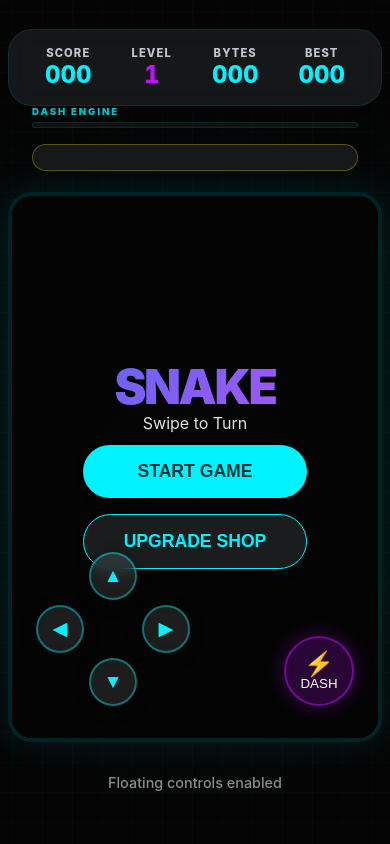
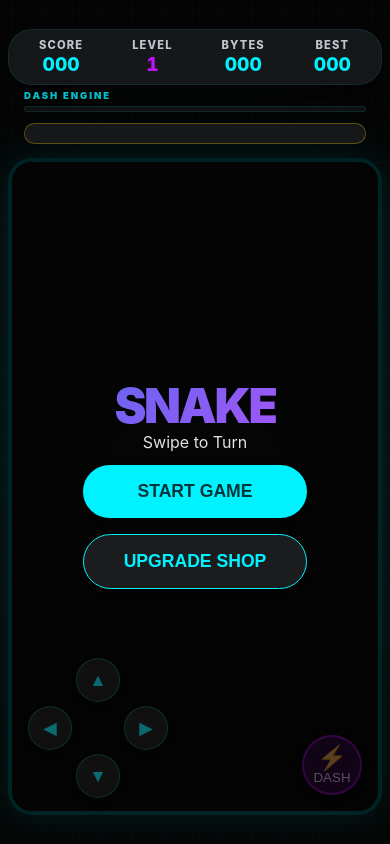
Before and after one commit to sinsian0929/snake-pwa, a website built with Vite: page index.html in a window 390 px wide. Built offline with nearby package versions, Linux system fonts and the light colour scheme.

Commit message:
Fix: Enhance mobile UI with higher transparency, lower controls, and adaptive layout

```diff
--- a/index.html
+++ b/index.html
@@ -157,9 +157,7 @@
         </div>
       </main>
 
-      <footer class="game-controls">
-        <div class="control-tip">Floating controls enabled</div>
-      </footer>
+
     </div>
   </div>
   <script type="module" src="src/main.js"></script>
--- a/style.css
+++ b/style.css
@@ -721,13 +721,12 @@ canvas {
     margin-bottom: -2px;
 }
 
-.dash-trigger .text {}
 
 /* Mobile Floating Controls */
 .mobile-controls.floating-left {
     position: absolute;
-    bottom: 2rem;
-    left: 1.5rem;
+    bottom: 0.8rem;
+    left: 1rem;
     z-index: 100;
     pointer-events: none;
 }
@@ -747,10 +746,12 @@ canvas {
 .d-btn {
     width: 55px;
     height: 55px;
-    background: rgba(255, 255, 255, 0.1);
-    backdrop-filter: blur(8px);
-    border: 2px solid rgba(0, 242, 255, 0.4);
-    color: var(--m3-primary);
+    background: rgba(255, 255, 255, 0.05);
+    /* Very transparent */
+    backdrop-filter: blur(2px);
+    border: 1.5px solid rgba(0, 242, 255, 0.15);
+    color: rgba(0, 242, 255, 0.4);
+    /* Faded color */
     border-radius: 50%;
     font-size: 1.4rem;
     display: flex;
@@ -758,7 +759,7 @@ canvas {
     align-items: center;
     cursor: pointer;
     transition: all 0.1s;
-    box-shadow: 0 4px 15px rgba(0, 0, 0, 0.4);
+    box-shadow: 0 4px 10px rgba(0, 0, 0, 0.2);
 }
 
 .d-btn.up {
@@ -788,22 +789,23 @@ canvas {
 /* Floating Dash Button (Right Side) */
 .dash-trigger.floating-right {
     position: absolute;
-    bottom: 2.5rem;
-    right: 2rem;
-    width: 80px;
-    height: 80px;
+    bottom: 1.2rem;
+    right: 1.2rem;
+    width: 75px;
+    height: 75px;
     border-radius: 50%;
-    background: rgba(188, 19, 254, 0.2);
-    backdrop-filter: blur(8px);
-    border: 2px solid rgba(188, 19, 254, 0.5);
-    color: #fff;
+    background: rgba(188, 19, 254, 0.08);
+    /* Very transparent */
+    backdrop-filter: blur(2px);
+    border: 2px solid rgba(188, 19, 254, 0.2);
+    color: rgba(255, 255, 255, 0.3);
     display: flex;
     flex-direction: column;
     justify-content: center;
     align-items: center;
     z-index: 100;
     cursor: pointer;
-    box-shadow: 0 0 20px rgba(188, 19, 254, 0.3);
+    box-shadow: 0 0 15px rgba(0, 0, 0, 0.2);
 }
 
 .dash-trigger:active {
@@ -826,22 +828,40 @@ canvas {
 }
 
 @media (max-width: 480px) {
+    .game-hud {
+        padding: 0.5rem;
+        gap: 0.3rem;
+    }
+
+    .score-card .value {
+        font-size: 1.2rem;
+    }
+
+    .dash-hud {
+        margin: -0.2rem 1rem 0.2rem;
+    }
+
+    .challenge-banner {
+        margin: 0 1rem 0.4rem;
+        padding: 0.6rem;
+    }
+
     .d-pad {
-        grid-template-columns: repeat(3, 48px);
-        grid-template-rows: repeat(3, 48px);
-        gap: 5px;
+        grid-template-columns: repeat(3, 44px);
+        grid-template-rows: repeat(3, 44px);
+        gap: 4px;
     }
 
     .d-btn {
-        width: 48px;
-        height: 48px;
-        font-size: 1.2rem;
+        width: 44px;
+        height: 44px;
+        font-size: 1.1rem;
     }
 
     .dash-trigger.floating-right {
-        width: 70px;
-        height: 70px;
-        bottom: 2rem;
-        right: 1.5rem;
+        width: 60px;
+        height: 60px;
+        bottom: 1rem;
+        right: 1rem;
     }
 }
```
